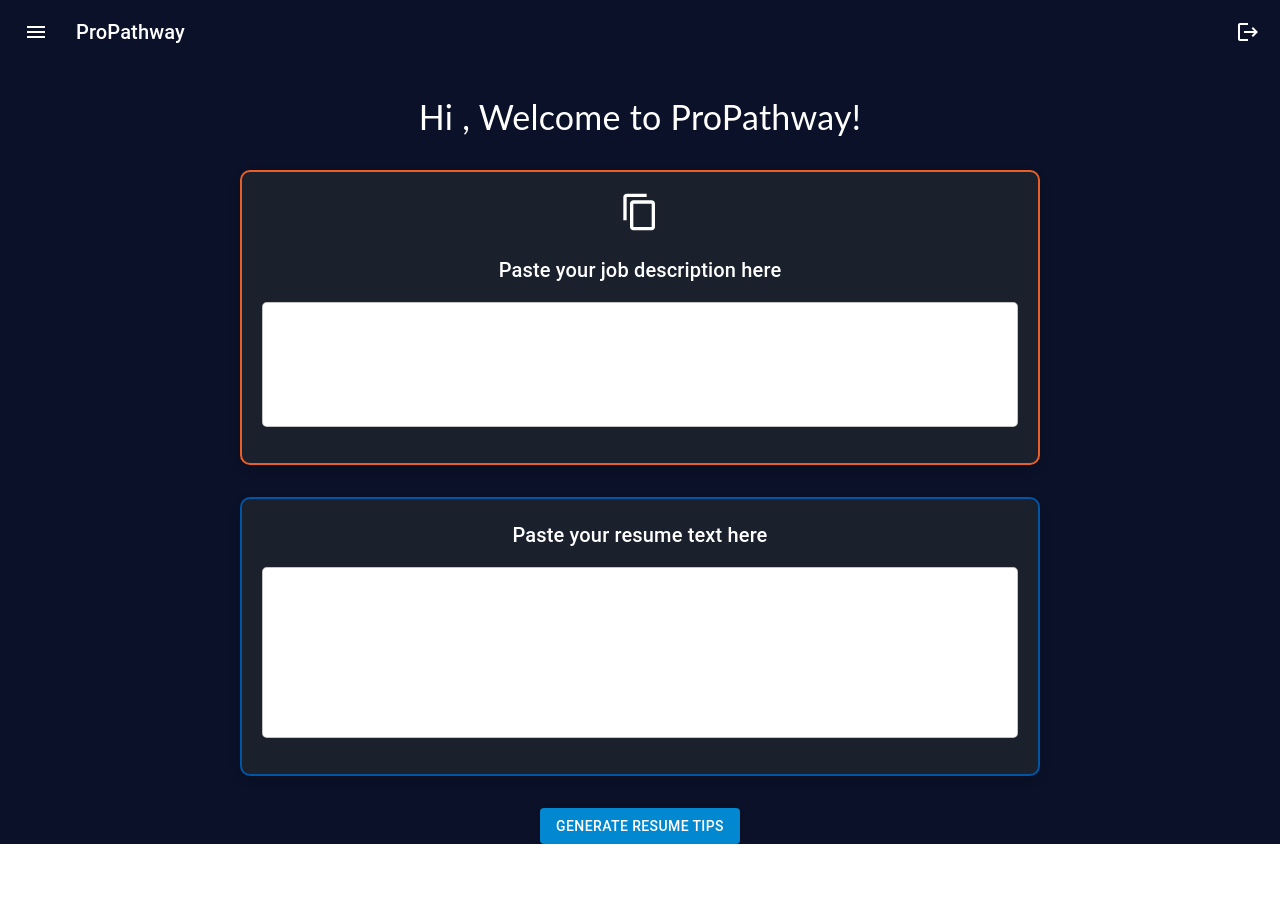
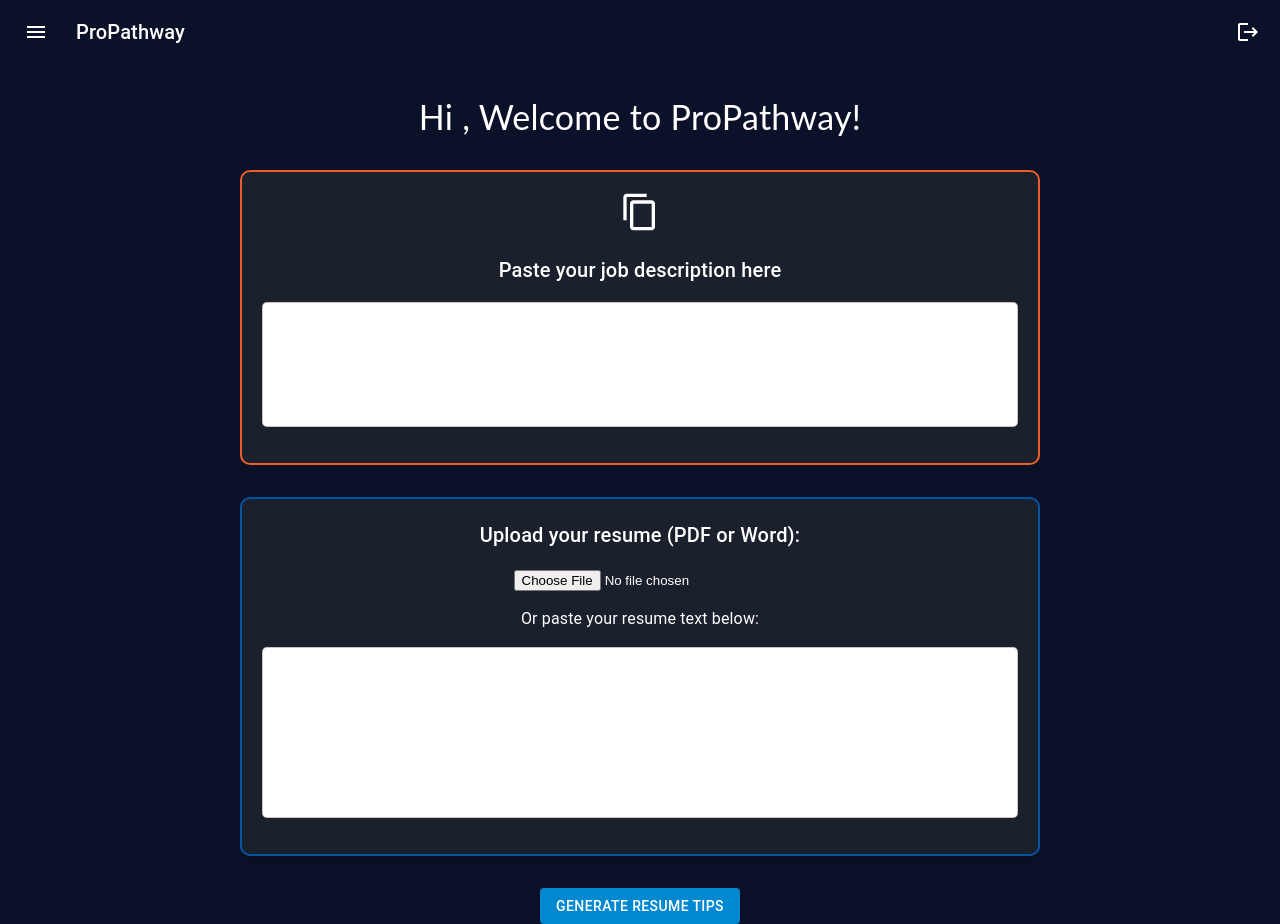
Before and after one commit to dulanipali/pathwaypro, a Next.js app: page /dashboard in a window 1280 px wide. Before the commit the page ends 844 px from the top, so only its background shows below. Built offline with nearby package versions, Linux system fonts and the light colour scheme; no server answers.

Commit message:
added upload resume as pdf option.

```diff
--- a/app/dashboard/page.js
+++ b/app/dashboard/page.js
@@ -7,7 +7,12 @@
 import Layout from '../propathway_layout';
 import { useRouter } from 'next/navigation';
 import { collection, addDoc } from "firebase/firestore";
-import { db } from '../../firebase';  // Import Firebase
+import { db } from '../../firebase';
+import * as pdfjsLib from 'pdfjs-dist/legacy/build/pdf';  // Import the PDF.js core library
+import pdfjsWorker from 'pdfjs-dist/legacy/build/pdf.worker.entry';  // Import the PDF.js worker
+import mammoth from 'mammoth';  // For Word document handling
+
+pdfjsLib.GlobalWorkerOptions.workerSrc = pdfjsWorker;  // Set up the worker
 
 export default function DashboardPage() {
     const { user } = useUser();
@@ -29,6 +34,43 @@
         } catch (error) {
             console.error("Error saving resume and job description to Firebase:", error);
             throw error;
+        }
+    };
+
+    // Function to handle file upload and extract text
+    const handleFileUpload = async (e) => {
+        const file = e.target.files[0];
+        if (!file) return;
+
+        const fileType = file.type;
+        if (fileType === "application/pdf") {
+            // Handle PDF
+            const fileReader = new FileReader();
+            fileReader.onload = async function() {
+                const pdfData = new Uint8Array(this.result);
+                const pdf = await pdfjsLib.getDocument({ data: pdfData }).promise;
+                let text = '';
+                // Start the loop at 1 since PDF pages are 1-indexed
+                for (let i = 1; i <= pdf.numPages; i++) {
+                    const page = await pdf.getPage(i);  // Get page i (starts at 1)
+                    const textContent = await page.getTextContent();
+                    const pageText = textContent.items.map(item => item.str).join(' ');
+                    text += `${pageText}\n`;
+                }
+                setResumeText(text);  // Set the extracted text as the resume text
+            };
+            fileReader.readAsArrayBuffer(file);
+        } else if (fileType === "application/vnd.openxmlformats-officedocument.wordprocessingml.document") {
+            // Handle Word DOCX
+            const fileReader = new FileReader();
+            fileReader.onload = async function() {
+                const arrayBuffer = this.result;
+                const result = await mammoth.extractRawText({ arrayBuffer });
+                setResumeText(result.value);  // Mammoth extracts the text from DOCX
+            };
+            fileReader.readAsArrayBuffer(file);
+        } else {
+            alert("Please upload a PDF or Word document.");
         }
     };
 
@@ -55,7 +97,8 @@
 
             const tips = response.data.tips;
             if (tips) {
-                router.push(`/resume_tips?tips=${encodeURIComponent(JSON.stringify(tips))}`);
+                const encodedTips = encodeURIComponent(JSON.stringify(tips));  // Encode the tips for the query parameter
+                router.push(`/resume_tips?tips=${encodedTips}`);  // Pass tips in the query string
             } else {
                 alert("No tips were generated. Please try again.");
             }
@@ -64,8 +107,6 @@
             setLoading(false);
         }
     };
-
-
 
     return (
         <Layout>
@@ -79,6 +120,7 @@
                 alignItems="center"
                 sx={{ width: '80%', maxWidth: '800px', mx: 'auto' }}
             >
+                {/* Job Description Section */}
                 <Box
                     sx={{
                         backgroundColor: '#1A202C',
@@ -106,6 +148,8 @@
                         sx={{ mb: 2, backgroundColor: 'white', borderRadius: '5px' }}
                     />
                 </Box>
+
+                {/* Resume File Upload Section */}
                 <Box
                     sx={{
                         backgroundColor: '#1A202C',
@@ -119,7 +163,16 @@
                     }}
                 >
                     <Typography variant="h6" sx={{ mb: 2 }}>
-                        Paste your resume text here
+                        Upload your resume (PDF or Word):
+                    </Typography>
+                    <input
+                        type="file"
+                        accept=".pdf, .docx"
+                        onChange={handleFileUpload}
+                        style={{ marginBottom: '16px', color: 'white' }}
+                    />
+                    <Typography variant="body1" sx={{ mb: 2 }}>
+                        Or paste your resume text below:
                     </Typography>
                     <TextField
                         fullWidth
--- a/package.json
+++ b/package.json
@@ -25,11 +25,13 @@
     "axios": "^1.7.7",
     "date-fns": "^3.6.0",
     "firebase": "^10.13.1",
+    "mammoth": "^1.8.0",
     "micro": "^10.0.1",
     "moment": "^2.30.1",
     "next": "14.2.7",
     "openai": "^4.57.0",
     "pdf-parse": "^1.1.1",
+    "pdfjs-dist": "^2.16.105",
     "react": "^18",
     "react-dom": "^18",
     "react-mui-scheduler": "^2.0.4",
```
Also changed, not shown: app/resume_tips/page.js (line endings or trailing spaces), firebase.js (line endings or trailing spaces), 1 other file (tests, documents, lock files or other folders).
